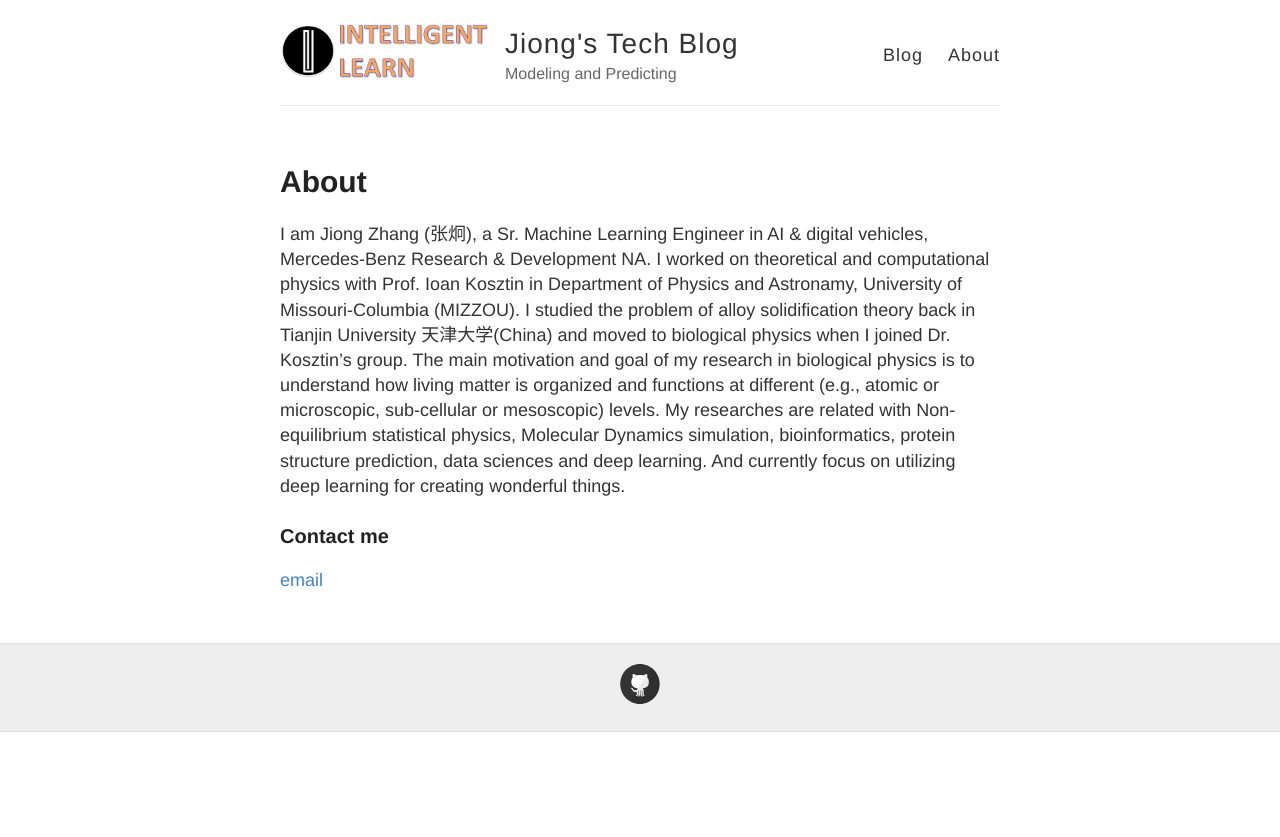
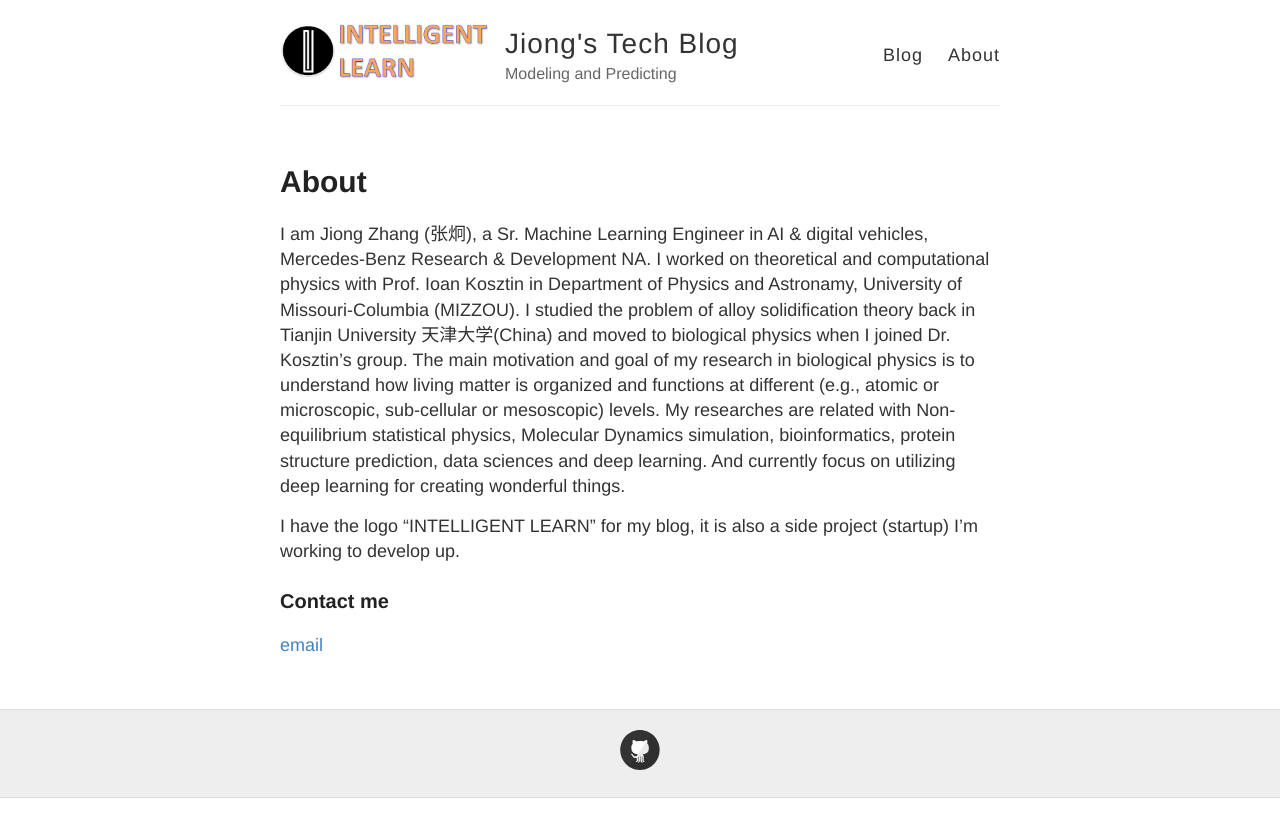
Before and after one commit to jionglearningzhang/jionglearningzhang.github.io, a Jekyll site: the page built from about.md, in a window 1280 px wide. Shown: the top 837 px of the page. Built offline with Jekyll 4.4.1, drawn with Linux system fonts in a browser that asks for light colours.

Commit message:
update aboutme

```diff
--- a/about.md
+++ b/about.md
@@ -7,6 +7,8 @@ permalink: /about/
 I am Jiong Zhang (张炯), a Sr. Machine Learning Engineer in AI & digital vehicles, Mercedes-Benz Research & Development NA. I worked on theoretical and computational physics with Prof. Ioan Kosztin in Department of Physics and Astronamy, University of Missouri-Columbia (MIZZOU). I studied the problem of alloy solidification theory back in Tianjin University 天津大学(China) and moved to biological physics when I joined Dr. Kosztin's group. The main motivation and goal of my research in biological physics is to understand how living matter is organized and functions at different (e.g., atomic or microscopic, sub-cellular or mesoscopic) levels. My researches are related with Non-equilibrium statistical physics, Molecular Dynamics simulation, bioinformatics, protein structure prediction, data sciences and deep learning. And currently focus on utilizing deep learning for creating wonderful things.
 
 
+I have the logo "INTELLIGENT LEARN" for my blog, it is also a side project (startup) I'm working to develop up.
+
 ### Contact me
 
 [email](mailto:jiong.learning.zhang@gmail.com)
```
